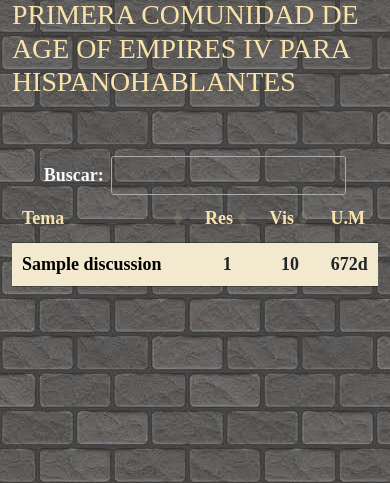
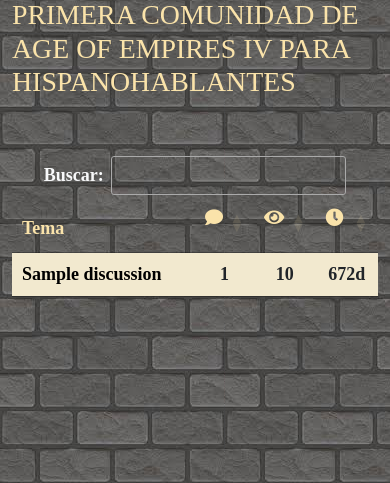
Before and after one commit to Migueel0/Ageforum, a Django app: page / in a window 390 px wide. Shown: the part 191-674 px from the top of the page. Run offline with Django 3.2, Linux system fonts and the light colour scheme; tables that the repository leaves empty hold one stand-in row (values such as "Sample post"); some libraries are stand-ins or nearby versions.

Commit message:
Improve index mobile_phone view

```diff
--- a/templates/forum/index.html
+++ b/templates/forum/index.html
@@ -59,9 +59,9 @@
                                 <thead class="yellow_color">
                                     <tr>
                                         <th scope="col" class="col-6 col-lg-7">Tema</th>
-                                        <th scope="col" class="text-break">Res</th>
-                                        <th scope="col" class="text-break">Vis</th>
-                                        <th scope="col" class="text-break">U.M</th>
+                                        <th scope="col" class="text-break"><p class="fas fa-comment"></p></th>
+                                        <th scope="col" class="text-break"><p class="fas fa-eye"></p></th>
+                                        <th scope="col" class="text-break"><p class = "fas fa-clock"</p></th>
                                     </tr>
                                 </thead>
                                 <tbody>
@@ -105,7 +105,7 @@
             "order": [],
             columnDefs: [{
                 orderable: false,
-                targets: 3
+                targets: 0
             }],
             "language": {
                 "search": "Buscar: "
@@ -117,7 +117,7 @@
             "order": [],
             columnDefs: [{
                 orderable: false,
-                targets: 3
+                targets: 0
             }],
             "language": {
                 "search": "Buscar: "
```
